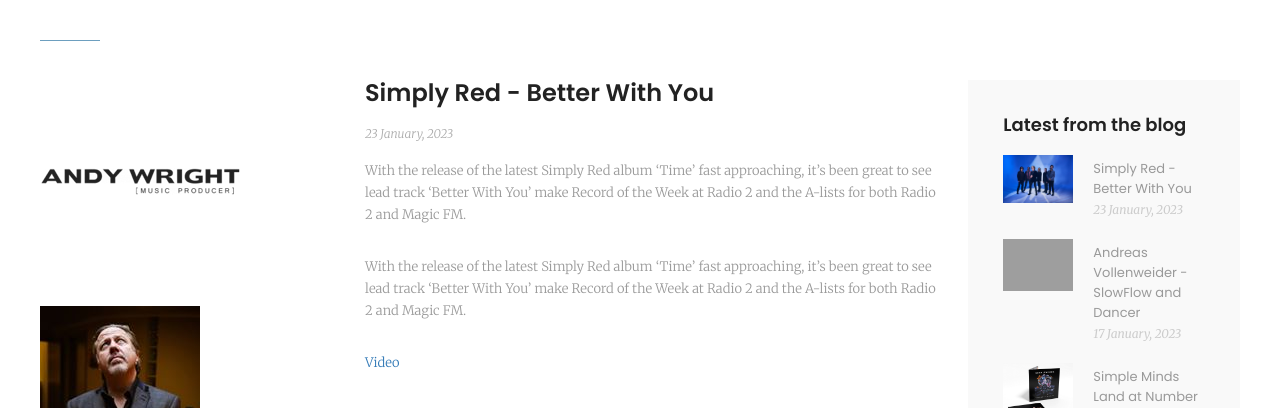
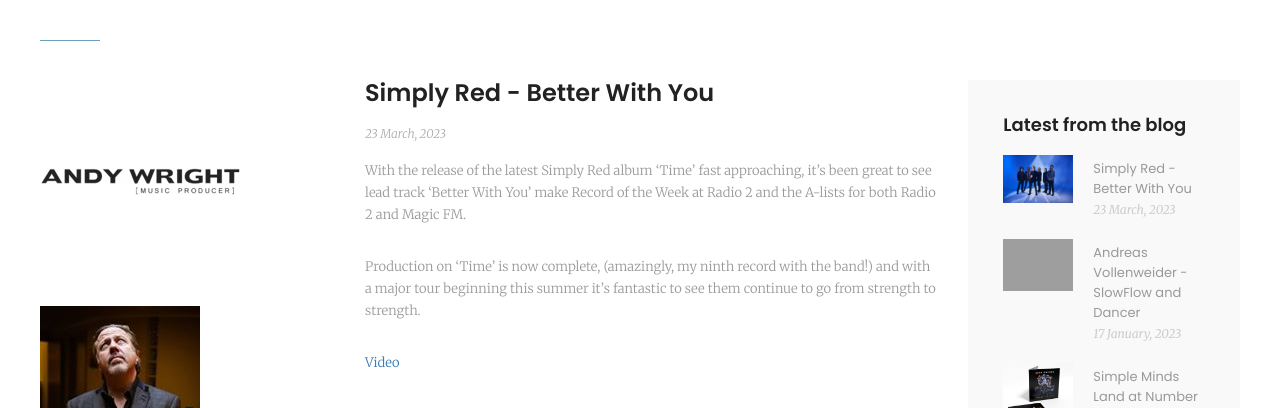
Before and after one commit to andywrightmusic/andywrightmusic.github.io, a Jekyll site: the page built from collections/_posts/2023-03-21-Better-With-you.md, in a window 1280 px wide and 1134 px high. Shown: the top 408 px of the window. Built offline with Jekyll 4.4.1, drawn with Linux system fonts in a browser that asks for light colours; comment, search, counter and statistics services are not loaded; grey boxes are pictures that could not be loaded.

Commit message:
blog text changes

```diff
--- a/collections/_posts/2023-03-21-Better-With-you.md
+++ b/collections/_posts/2023-03-21-Better-With-you.md
@@ -10,6 +10,6 @@
 
 With the release of the latest Simply Red album ‘Time’ fast approaching, it’s been great to see lead track ‘Better With You’ make Record of the Week at Radio 2 and the A-lists for both Radio 2 and Magic FM.
 
-With the release of the latest Simply Red album ‘Time’ fast approaching, it’s been great to see lead track ‘Better With You’ make Record of the Week at Radio 2 and the A-lists for both Radio 2 and Magic FM.
+Production on ‘Time’ is now complete, (amazingly, my ninth record with the band!) and with a major tour beginning this summer it’s fantastic to see them continue to go from strength to strength.
 
 [Video](https://www.youtube.com/watch?v=YgYSBHaDC5k)
```
Also changed, not shown: other parts of collections/_posts/2023-03-21-Better-With-you.md (+1 -1 lines).
